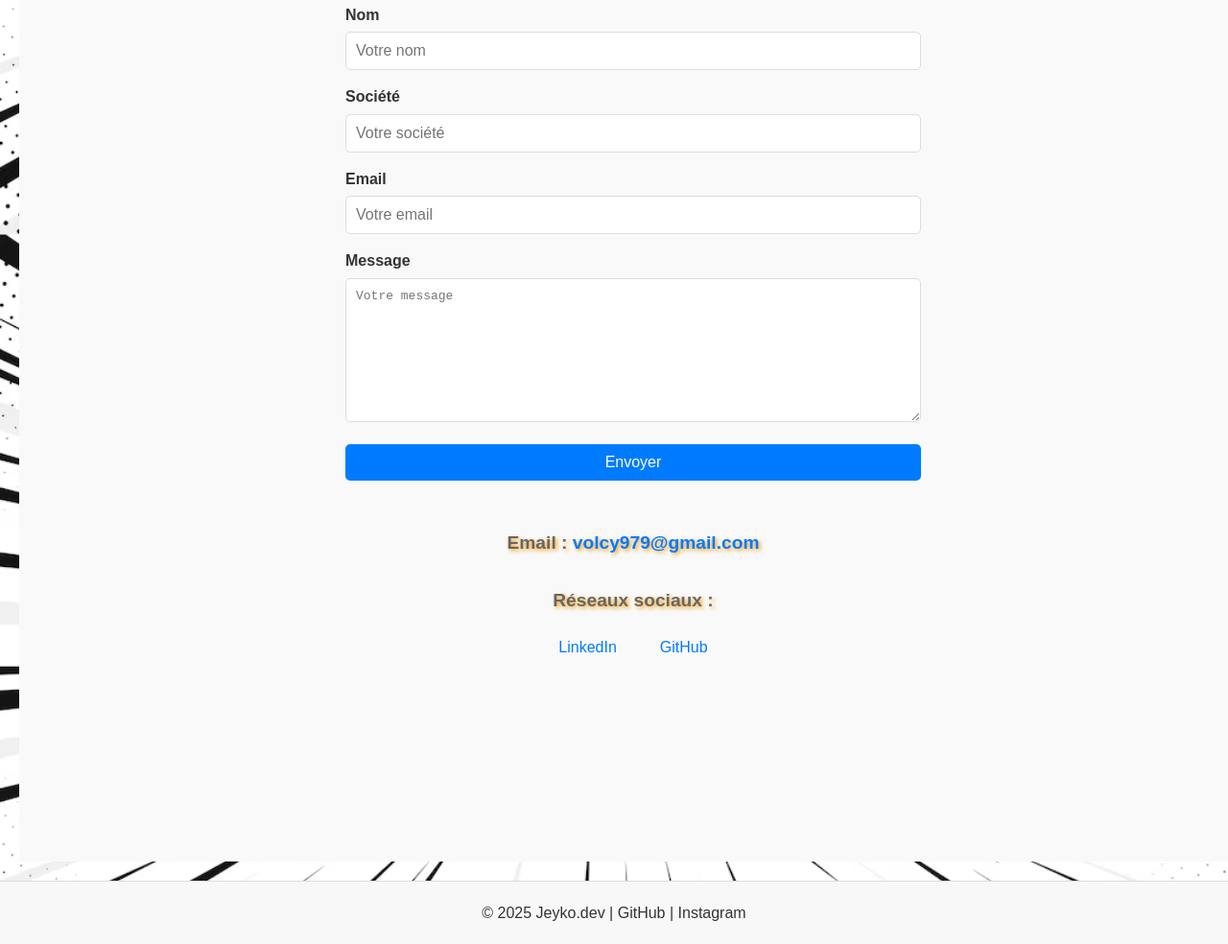
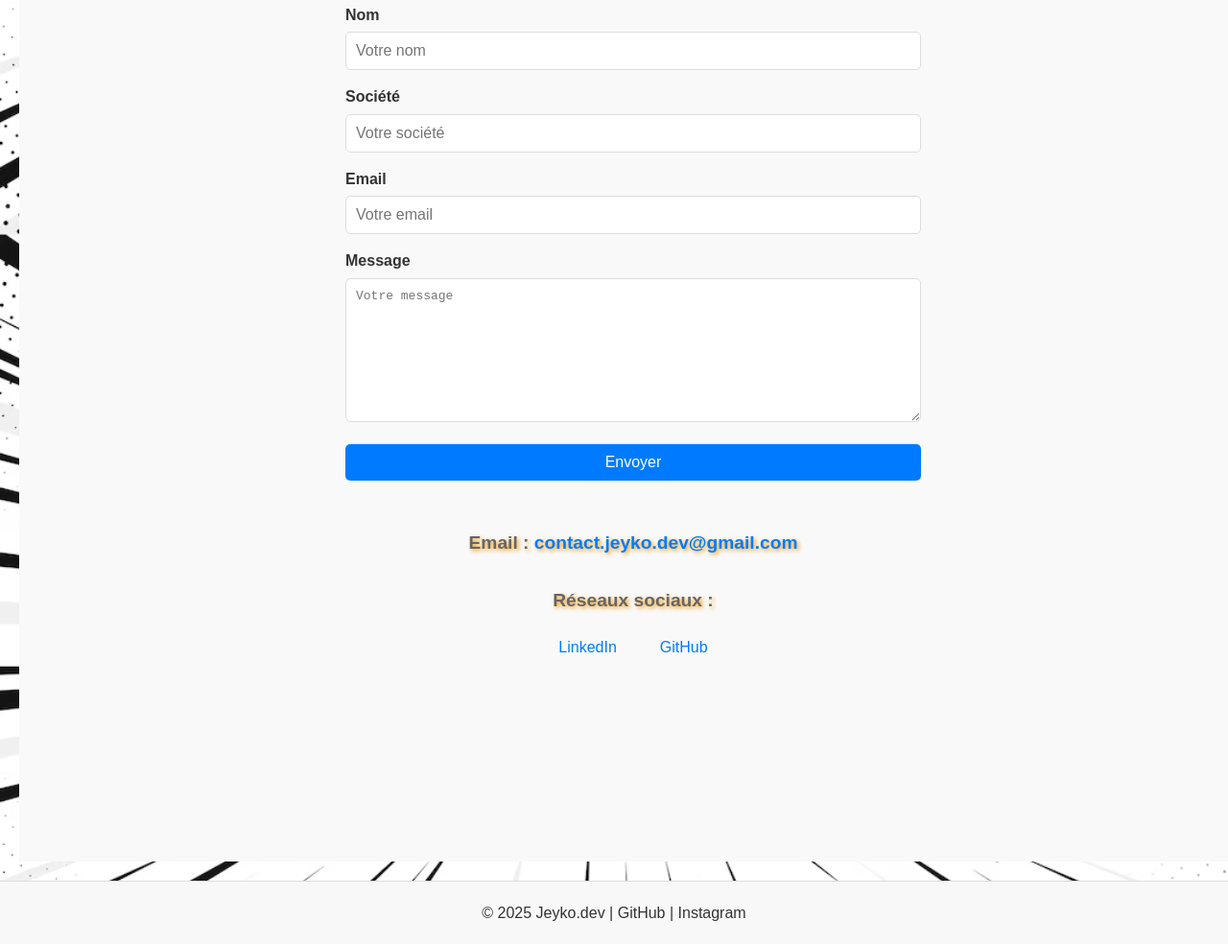
Before and after one commit to Kishny/Mon-Portfolio, a plain HTML site: page contact.html in a window 1280 px wide. Shown: the part 608-1592 px from the top of the page at 96% size. Drawn offline with Linux system fonts and the light colour scheme.

Commit message:
Mise à jour de l’email de contact

```diff
--- a/contact.html
+++ b/contact.html
@@ -112,7 +112,9 @@
         <div class="contact-info">
           <p>
             <strong>Email :</strong>
-            <a href="mailto:volcy979@gmail.com">volcy979@gmail.com</a>
+            <a href="mailto:contact.jeyko.dev@gmail.com"
+              >contact.jeyko.dev@gmail.com</a
+            >
           </p>
           <p><strong>Réseaux sociaux :</strong></p>
           <ul>
```
